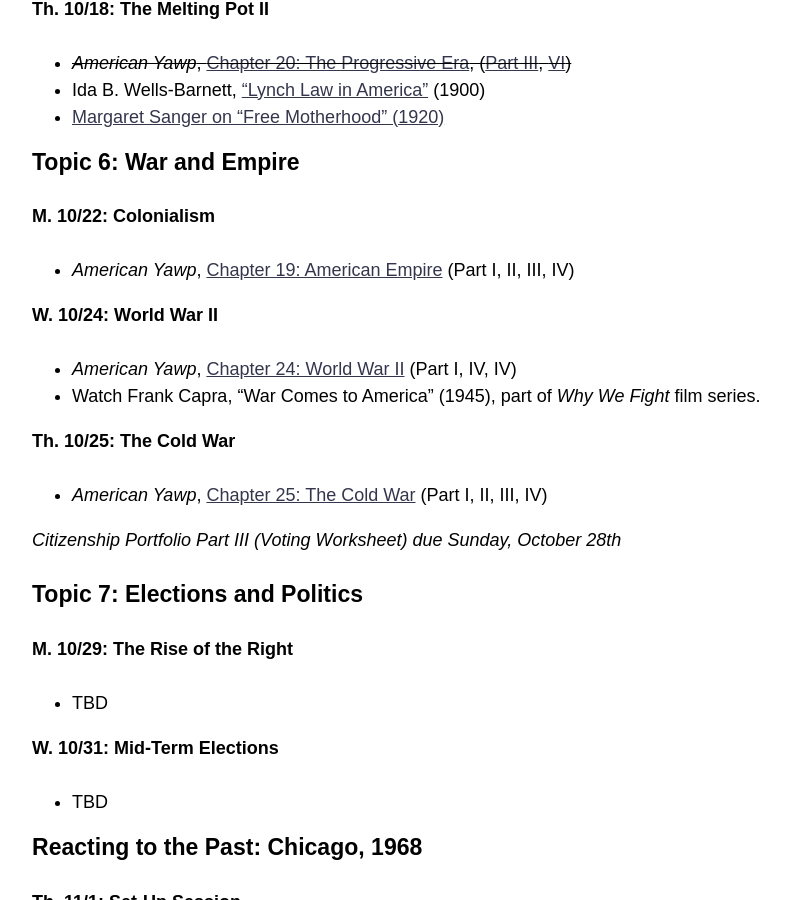
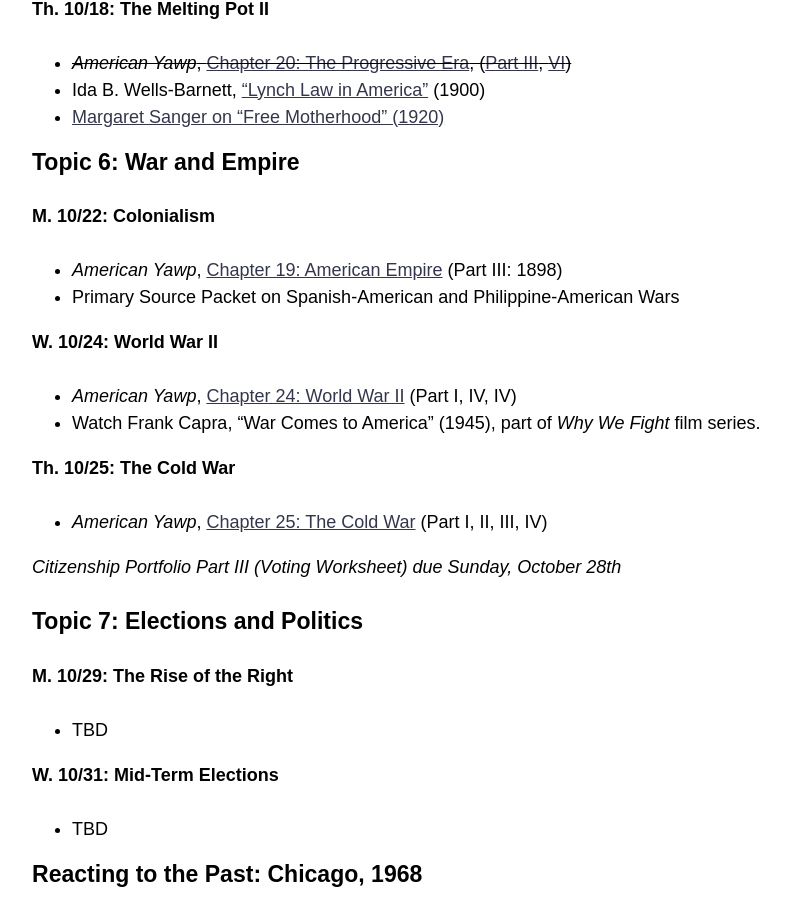
Before and after one commit to cblevins/f18-intro-us, a Jekyll site: the page built from schedule.md, in a window 1280 px wide and 900 px high, scrolled down 3213 px. Shown: the whole window, without its empty margins (114-900 px from the left). Built offline with Jekyll 4.4.1, drawn with Linux system fonts in a browser that asks for light colours; nearby versions of some CDN libraries.

Commit message:
readings change

```diff
--- a/schedule.md
+++ b/schedule.md
@@ -99,7 +99,8 @@ title: Schedule
 ### Topic 6: War and Empire
 
 **M. 10/22: Colonialism**
-- *American Yawp*, [Chapter 19: American Empire](http://www.americanyawp.com/text/19-american-empire) (Part I, II, III, IV)
+- *American Yawp*, [Chapter 19: American Empire](http://www.americanyawp.com/text/19-american-empire) (Part III: 1898)
+- Primary Source Packet on Spanish-American and Philippine-American Wars
 
 **W. 10/24: World War II**
 - *American Yawp*, [Chapter 24: World War II](http://www.americanyawp.com/text/25-the-cold-war) (Part I, IV, IV)
```
